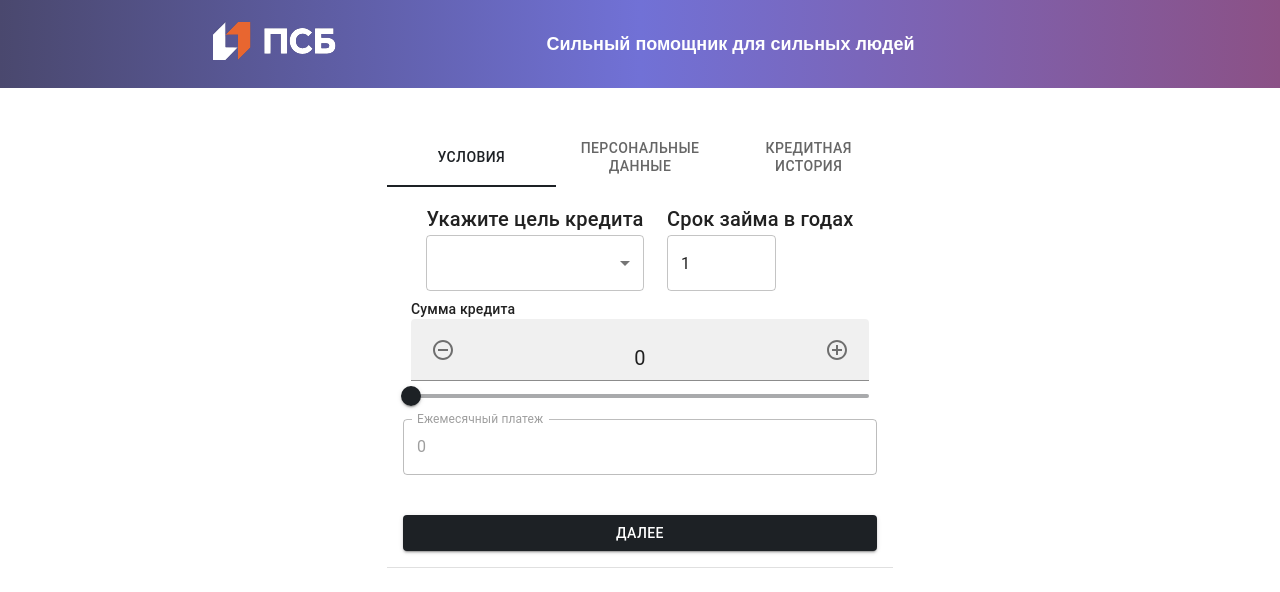
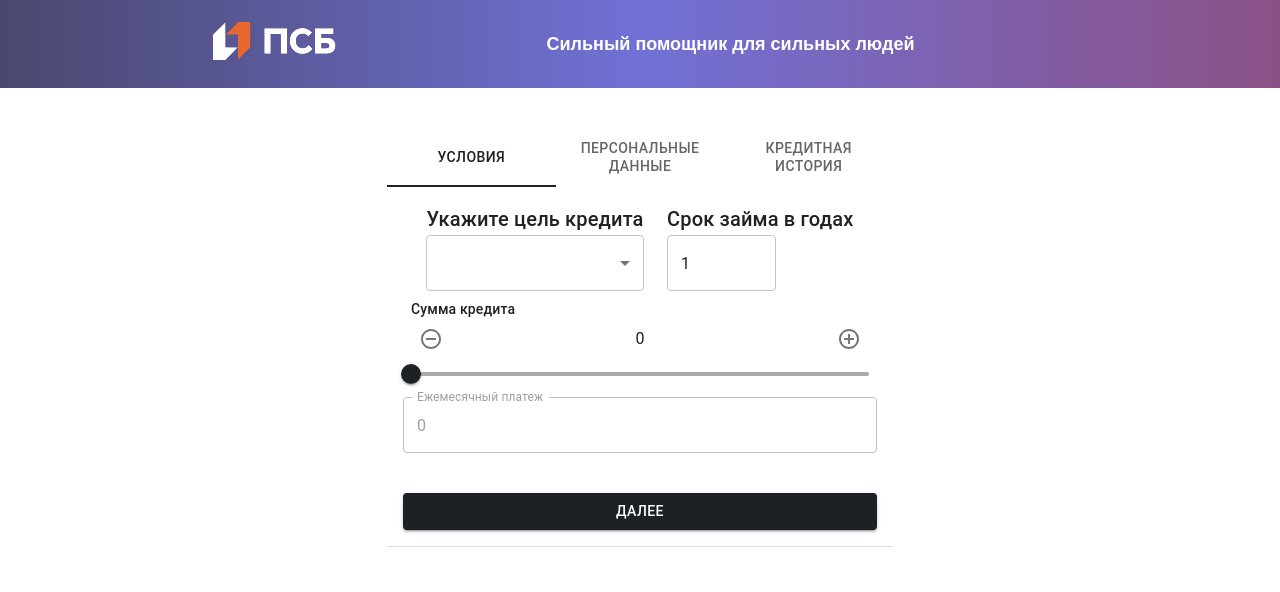
Before and after one commit to BigCubeCat/FinoDays, a React (Vite) app in the folder frontend/: page / in a window 1280 px wide. Shown: the top 592 px of the page. Built offline with nearby package versions, Linux system fonts and the light colour scheme.

Commit message:
feat(works): finished

```diff
--- a/frontend/src/app/loan/loanSlice.ts
+++ b/frontend/src/app/loan/loanSlice.ts
@@ -30,12 +30,7 @@ export const loanSlice = createSlice({
   },
 });
 
-export const {
-  setSum,
-  setDuration,
-  setPurpose,
-} =
-  loanSlice.actions;
+export const {setSum, setDuration, setPurpose} = loanSlice.actions;
 
 export const selectLoan = (state: RootState) => state.loan;
 export default loanSlice.reducer;
--- a/frontend/src/app/response/responseAPI.ts
+++ b/frontend/src/app/response/responseAPI.ts
@@ -3,7 +3,8 @@ import {TLoan, TUser} from '@/app/types.ts';
 
 async function postPlan(user: TUser, plan: TLoan) {
   return await axios.post('http://localhost:5000/plan/', {
-    user, plan,
+    user,
+    plan,
   });
 }
 
--- /dev/null
+++ b/frontend/src/components/MoneyInput/AccurateInput.tsx
@@ -0,0 +1,41 @@
+import {IconButton, InputAdornment, TextField} from '@mui/material';
+import DoneIcon from '@mui/icons-material/Done';
+import ClearIcon from '@mui/icons-material/Clear';
+
+interface IProps {
+  label: string;
+  value: number;
+  setValue: (value: number) => void;
+  modeChange: () => void;
+}
+
+export default function AccurateInput(props: IProps) {
+  const changeValue = () => {
+    props.setValue(props.value);
+    props.modeChange();
+  };
+  return (
+    <TextField
+      fullWidth
+      value={props.value}
+      label={props.label}
+      onChange={(e) => props.setValue(Number(e.target.value))}
+      InputProps={{
+        startAdornment: (
+          <InputAdornment position="start">
+            <IconButton onClick={() => props.modeChange()}>
+              <ClearIcon />
+            </IconButton>
+          </InputAdornment>
+        ),
+        endAdornment: (
+          <InputAdornment position="start">
+            <IconButton onClick={() => changeValue()}>
+              <DoneIcon />
+            </IconButton>
+          </InputAdornment>
+        ),
+      }}
+    />
+  );
+}
--- /dev/null
+++ b/frontend/src/components/MoneyInput/MoneyInput.tsx
@@ -0,0 +1,103 @@
+import {useState} from 'react';
+import {Box, Slider, Typography, IconButton, Paper} from '@mui/material';
+import AddCircleOutlineIcon from '@mui/icons-material/AddCircleOutline';
+import RemoveCircleOutlineIcon from '@mui/icons-material/RemoveCircleOutline';
+import {customValue, RU} from '@/components/forms/utils.ts';
+import AccurateInput from './AccurateInput';
+
+interface MoneyProps {
+  value: number;
+  setValue: (value: number) => void;
+  minimum: number;
+  maximum: number;
+  step: number;
+  label: string;
+  enableButtons: boolean;
+}
+
+export default function MoneyInput({
+  value,
+  setValue,
+  minimum,
+  maximum,
+  label,
+  step,
+  enableButtons,
+}: MoneyProps) {
+  const [mode, setMode] = useState(0);
+  const [preview, setPreview] = useState('0');
+  const updateValue = (newValue: number) => {
+    setValue(newValue);
+    setPreview(customValue(newValue));
+  };
+  const handleSliderChange = (_: Event, newValue: number | number[]) => {
+    updateValue(newValue as number);
+  };
+
+  const handleMinus = () => {
+    updateValue(value - step);
+  };
+  const handlePlus = () => {
+    updateValue(value + step);
+  };
+
+  if (!mode) {
+    return (
+      <Box
+        component={'div'}
+        sx={{
+          display: 'flex',
+          flexDirection: 'column',
+          m: 1,
+        }}
+      >
+        <Typography variant={'body2'} sx={{fontWeight: 500}}>
+          {label}
+        </Typography>
+        <Box
+          sx={{display: 'flex', justifyContent: 'space-between', width: '100%'}}
+        >
+          {enableButtons && (
+            <IconButton onClick={handleMinus}>
+              <RemoveCircleOutlineIcon />
+            </IconButton>
+          )}
+          <Box
+            component={Paper}
+            elevation={0}
+            onClick={() => setMode(1)}
+            sx={{
+              display: 'flex',
+              alignItems: 'center',
+              justifyContent: 'center',
+            }}
+          >
+            <Typography variant={'body1'}>{preview}</Typography>
+          </Box>
+          {enableButtons && (
+            <IconButton onClick={handlePlus}>
+              <AddCircleOutlineIcon />
+            </IconButton>
+          )}
+        </Box>
+        <Slider
+          value={value}
+          min={minimum}
+          max={maximum}
+          onChange={handleSliderChange}
+          aria-labelledby="input-slider"
+        />
+      </Box>
+    );
+  }
+  return (
+    <Box sx={{marginTop: 2, marginBottom: 2}}>
+      <AccurateInput
+        label={label}
+        value={value}
+        setValue={updateValue}
+        modeChange={() => setMode(0)}
+      />
+    </Box>
+  );
+}
--- a/frontend/src/components/forms/HistoryForm/useHistoryForm.ts
+++ b/frontend/src/components/forms/HistoryForm/useHistoryForm.ts
@@ -15,7 +15,6 @@ export default function useHistoryForm() {
   const dispatch = useAppDispatch();
   const user = useAppSelector(selectUser).user;
 
-
   const [otherProducts, setOtherProducts] = useState<boolean[]>([
     false,
     true,
@@ -28,7 +27,8 @@ export default function useHistoryForm() {
     income: user.income,
     setIncome: (income: number) => dispatch(setIncome(income)),
     consumption: user.consumption,
-    setConsumption: (consumption: number) => dispatch(setConsumption(consumption)),
+    setConsumption: (consumption: number) =>
+      dispatch(setConsumption(consumption)),
     employer: user.inn,
     setEmployer: (inn: string) => dispatch(setInn(inn)),
 
--- a/frontend/src/components/forms/MoneyInput.tsx
+++ /dev/null
@@ -1,104 +0,0 @@
-import React from 'react';
-import {
-  Box,
-  Slider,
-  Typography,
-  FormControl,
-  FilledInput,
-  IconButton,
-} from '@mui/material';
-import AddCircleOutlineIcon from '@mui/icons-material/AddCircleOutline';
-import RemoveCircleOutlineIcon from '@mui/icons-material/RemoveCircleOutline';
-import {customValue, RU} from '@/components/forms/utils.ts';
-
-interface MoneyProps {
-  value: number;
-  setValue: (value: number) => void;
-  minimum: number;
-  maximum: number;
-  step: number;
-  label: string;
-  enableButtons: boolean;
-}
-
-export default function MoneyInput({
-  value,
-  setValue,
-  minimum,
-  maximum,
-  label,
-  step,
-  enableButtons,
-}: MoneyProps) {
-  const [preview, setPreview] = React.useState('0');
-  const updateValue = (newValue: number) => {
-    setValue(newValue);
-    setPreview(customValue(newValue));
-  };
-  const handleSliderChange = (_: Event, newValue: number | number[]) => {
-    updateValue(newValue as number);
-  };
-
-  const handleInputChange = (event: React.ChangeEvent<HTMLInputElement>) => {
-    const eventValue = event.target.value.replace(RU, '').replace('.', '');
-    const newValue = eventValue === '' ? 0 : Math.round(Number(eventValue));
-    updateValue(newValue);
-  };
-
-  const handleMinus = () => {
-    updateValue(value - step);
-  };
-  const handlePlus = () => {
-    updateValue(value + step);
-  };
-
-  return (
-    <Box
-      component={'div'}
-      sx={{
-        display: 'flex',
-        flexDirection: 'column',
-        m: 1,
-      }}
-    >
-      <Typography variant={'body2'} sx={{fontWeight: 500}}>
-        {label}
-      </Typography>
-
-      <FormControl margin={'none'}>
-        <FilledInput
-          startAdornment={
-            enableButtons && (
-              <IconButton onClick={handleMinus}>
-                <RemoveCircleOutlineIcon />
-              </IconButton>
-            )
-          }
-          endAdornment={
-            enableButtons && (
-              <IconButton onClick={handlePlus}>
-                <AddCircleOutlineIcon />
-              </IconButton>
-            )
-          }
-          onChange={handleInputChange}
-          value={preview}
-          inputProps={{
-            style: {fontSize: 20, textAlign: 'center'},
-            step: 1,
-            min: minimum,
-            max: maximum,
-            'aria-labelledby': 'input-slider',
-          }}
-        />
-      </FormControl>
-      <Slider
-        value={value}
-        min={minimum}
-        max={maximum}
-        onChange={handleSliderChange}
-        aria-labelledby="input-slider"
-      />
-    </Box>
-  );
-}
```
Also changed, not shown: frontend/src/app/user/userSlice.ts (+11 -2 lines), frontend/src/components/forms/HistoryForm/HistoryForm.tsx (+13 -2 lines), frontend/src/components/forms/ProductForm/ProductForm.tsx (+4 -4 lines), frontend/src/components/forms/ProductForm/useProductForm.ts (+6 -1 lines).
